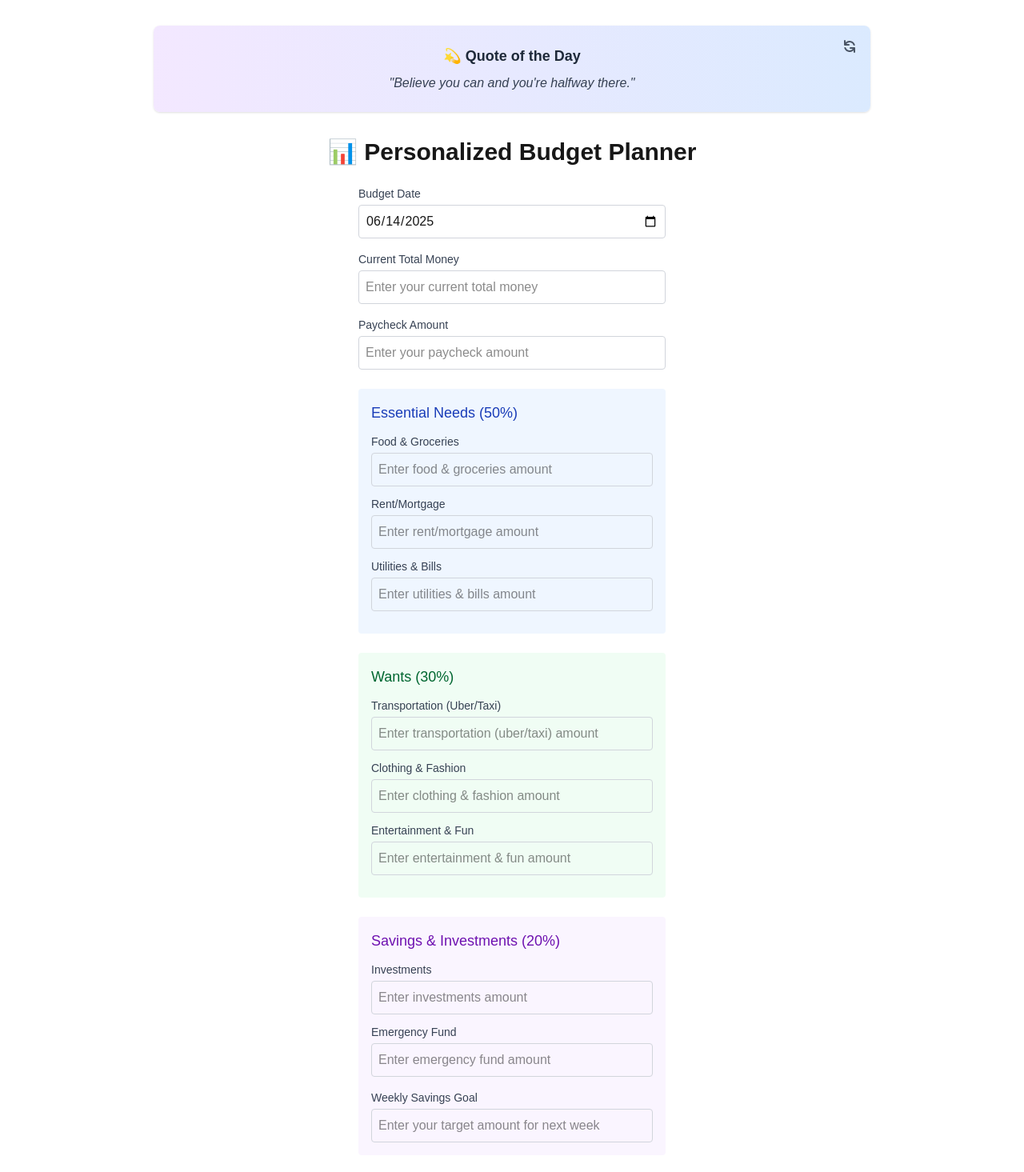
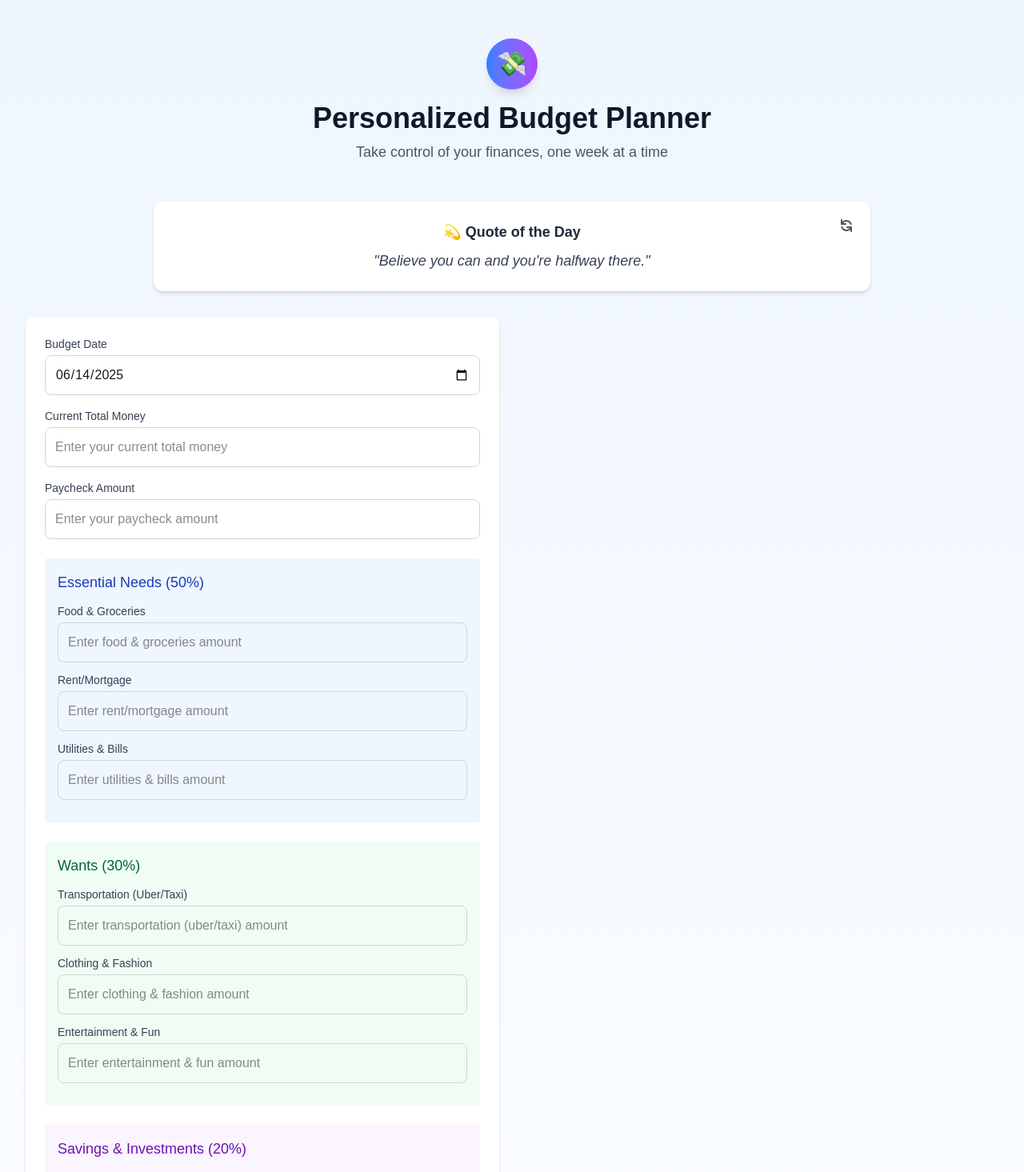
Before and after one commit to kingcatus/my_budget_app, a Next.js app: page / in a window 1280 px wide. Shown: the top 1465 px of the page at 80% size. Built offline with nearby package versions, Linux system fonts and the light colour scheme.

Commit message:
Updated homepage with improved styling and visuals

```diff
--- a/pages/index.tsx
+++ b/pages/index.tsx
@@ -446,14 +446,24 @@
   }, [recurringExpenses]);
 
   return (
-    <main className="min-h-screen flex flex-col items-center justify-center p-8">
+    <main className="min-h-screen bg-gradient-to-b from-blue-50 to-white">
+      <div className="max-w-7xl mx-auto px-4 sm:px-6 lg:px-8 py-12">
+        {/* Header Section */}
+        <div className="text-center mb-12">
+          <div className="inline-flex items-center justify-center w-16 h-16 rounded-full bg-gradient-to-r from-blue-500 to-purple-500 text-white text-3xl mb-4 shadow-lg">
+            💸
+          </div>
+          <h1 className="text-4xl font-bold text-gray-900 mb-2">Personalized Budget Planner</h1>
+          <p className="text-lg text-gray-600">Take control of your finances, one week at a time</p>
+        </div>
+
         {/* Quote of the Day Section */}
         {isClient && (
-        <div className="w-full max-w-4xl mb-8">
-          <div className="bg-gradient-to-r from-purple-100 to-blue-100 p-6 rounded-lg shadow-sm relative">
+          <div className="w-full max-w-4xl mx-auto mb-8">
+            <div className="bg-white p-6 rounded-xl shadow-md relative transform transition-all hover:scale-[1.01]">
               <button
                 onClick={refreshQuote}
-              className="absolute top-2 right-2 p-2 text-gray-600 hover:text-purple-600 transition-colors"
+                className="absolute top-3 right-3 p-2 text-gray-600 hover:text-purple-600 transition-colors"
                 title="Get new quote"
               >
                 <svg xmlns="http://www.w3.org/2000/svg" className="h-5 w-5" viewBox="0 0 20 20" fill="currentColor">
@@ -462,14 +472,17 @@
               </button>
               <div className="text-center">
                 <h2 className="text-lg font-semibold text-gray-800 mb-2">💫 Quote of the Day</h2>
-              <p className="text-gray-700 italic">"{dailyQuote}"</p>
+                <p className="text-gray-700 italic text-lg">"{dailyQuote}"</p>
               </div>
             </div>
           </div>
         )}
 
-      <h1 className="text-3xl font-bold mb-6">📊 Personalized Budget Planner</h1>
-      <form onSubmit={handleSubmit} className="space-y-6 w-full max-w-sm">
+        {/* Main Content */}
+        <div className="grid grid-cols-1 lg:grid-cols-2 gap-8 max-w-7xl mx-auto">
+          {/* Form Section */}
+          <div className="bg-white rounded-xl shadow-md p-6">
+            <form onSubmit={handleSubmit} className="space-y-6">
               <div className="space-y-4">
                 <div>
                   <label className="block text-sm font-medium text-gray-700 mb-1">Budget Date</label>
@@ -478,7 +491,7 @@
                     name="date"
                     value={form.date}
                     onChange={handleChange}
-              className="w-full p-2 border border-gray-300 rounded"
+                    className="w-full p-3 border border-gray-300 rounded-lg focus:ring-2 focus:ring-blue-500 focus:border-blue-500 transition-colors"
                     required
                   />
                 </div>
@@ -490,7 +503,7 @@
                     value={form.totalMoney}
                     onChange={handleChange}
                     placeholder="Enter your current total money"
-              className="w-full p-2 border border-gray-300 rounded"
+                    className="w-full p-3 border border-gray-300 rounded-lg focus:ring-2 focus:ring-blue-500 focus:border-blue-500 transition-colors"
                     required
                   />
                 </div>
@@ -502,7 +515,7 @@
                     value={form.paycheck}
                     onChange={handleChange}
                     placeholder="Enter your paycheck amount"
-              className="w-full p-2 border border-gray-300 rounded"
+                    className="w-full p-3 border border-gray-300 rounded-lg focus:ring-2 focus:ring-blue-500 focus:border-blue-500 transition-colors"
                     required
                   />
                 </div>
@@ -522,7 +535,7 @@
                         value={form[name as keyof typeof form]}
                         onChange={handleChange}
                         placeholder={`Enter ${label.toLowerCase()} amount`}
-                  className="w-full p-2 border border-gray-300 rounded"
+                        className="w-full p-3 border border-gray-300 rounded-lg focus:ring-2 focus:ring-blue-500 focus:border-blue-500 transition-colors"
                         required
                       />
                     </div>
@@ -542,7 +555,7 @@
                         value={form[name as keyof typeof form]}
                         onChange={handleChange}
                         placeholder={`Enter ${label.toLowerCase()} amount`}
-                  className="w-full p-2 border border-gray-300 rounded"
+                        className="w-full p-3 border border-gray-300 rounded-lg focus:ring-2 focus:ring-blue-500 focus:border-blue-500 transition-colors"
                         required
                       />
                     </div>
@@ -562,7 +575,7 @@
                         value={form[name as keyof typeof form]}
                         onChange={handleChange}
                         placeholder={`Enter ${label.toLowerCase()} amount`}
-                  className="w-full p-2 border border-gray-300 rounded"
+                        className="w-full p-3 border border-gray-300 rounded-lg focus:ring-2 focus:ring-blue-500 focus:border-blue-500 transition-colors"
                         required
                       />
                     </div>
@@ -577,7 +590,7 @@
                       value={form.goalTarget}
                       onChange={handleChange}
                       placeholder="Enter your target amount for next week"
-                className="w-full p-2 border border-gray-300 rounded"
+                      className="w-full p-3 border border-gray-300 rounded-lg focus:ring-2 focus:ring-blue-500 focus:border-blue-500 transition-colors"
                     />
                   </div>
                 </div>
@@ -593,7 +606,7 @@
                     value={form.notes}
                     onChange={handleChange}
                     placeholder="Add notes about this week's budget (optional)"
-              className="w-full p-2 border border-gray-300 rounded min-h-[80px] resize-y"
+                    className="w-full p-3 border border-gray-300 rounded-lg focus:ring-2 focus:ring-blue-500 focus:border-blue-500 transition-colors min-h-[80px] resize-y"
                   />
                 </div>
 
@@ -622,7 +635,7 @@
                 </div>
               </div>
 
-        <div className="border rounded-lg p-4 bg-gray-50">
+              <div className="border rounded-lg p-4 bg-slate-50">
                 <button
                   type="button"
                   onClick={() => setIsRecurringExpensesOpen(!isRecurringExpensesOpen)}
@@ -722,19 +735,21 @@
 
               <button
                 type="submit"
-          className="w-full bg-blue-600 text-white py-2 rounded hover:bg-blue-700"
+                className="w-full bg-gradient-to-r from-blue-600 to-blue-700 text-white py-3 rounded-lg font-medium hover:from-blue-700 hover:to-blue-800 transform transition-all hover:scale-[1.02] focus:outline-none focus:ring-2 focus:ring-blue-500 focus:ring-offset-2"
               >
                 Calculate Budget
               </button>
             </form>
+          </div>
 
+          {/* Results Section */}
           {result && (
-        <div className="mt-6 p-4 border rounded shadow w-full max-w-4xl bg-white">
-          <div className="mb-4 p-3 bg-blue-50 rounded">
+            <div className="bg-white rounded-xl shadow-md p-6">
+              <div className="mb-6 p-4 bg-gradient-to-r from-blue-50 to-purple-50 rounded-lg">
                 <div className="flex justify-between items-center">
                   <div>
                     <h3 className="font-medium text-blue-800">Projected Total After Paycheck</h3>
-                <p className="text-2xl font-bold text-blue-900">${result.projectedTotal.toFixed(2)}</p>
+                    <p className="text-3xl font-bold text-blue-900">${result.projectedTotal.toFixed(2)}</p>
                   </div>
                   <div className="text-right">
                     <p className="text-sm text-gray-600">Budget Date</p>
@@ -818,15 +833,20 @@
                   )}
                 </div>
               </div>
+            </div>
+          )}
+        </div>
 
         {/* History Section */}
-          <div className="mt-8 border-t pt-6">
-            <div className="flex justify-between items-center mb-4">
-              <h2 className="text-xl font-semibold">📅 Past Budgets</h2>
+        {result && (
+          <div className="mt-12 max-w-7xl mx-auto">
+            <div className="bg-white rounded-xl shadow-md p-6">
+              <div className="flex justify-between items-center mb-6">
+                <h2 className="text-2xl font-bold text-gray-900">📅 Past Budgets</h2>
                 {history.length > 0 && (
                   <button
                     onClick={clearHistory}
-                  className="px-3 py-1 text-sm text-red-600 hover:text-red-800 hover:bg-red-50 rounded"
+                    className="px-4 py-2 text-sm text-red-600 hover:text-red-800 hover:bg-red-50 rounded-lg transition-colors"
                   >
                     Clear All History
                   </button>
@@ -834,9 +854,9 @@
               </div>
 
               {history.length === 0 ? (
-              <p className="text-gray-500 text-center py-4">No past budgets recorded yet.</p>
+                <p className="text-gray-500 text-center py-8">No past budgets recorded yet.</p>
               ) : (
-              <div className="space-y-4">
+                <div className="space-y-6">
                   {history.map((entry, index) => {
                     const totalIncome = parseFloat(entry.totalMoney) + parseFloat(entry.paycheck);
                     const needsPercentage = (entry.needs.total / totalIncome) * 100;
@@ -851,7 +871,7 @@
                     const biggestCategory = getBiggestCategory(entry.needs.total, entry.wants.total);
 
                     return (
-                    <div key={index} className="p-4 bg-gray-50 rounded-lg">
+                      <div key={index} className="bg-slate-50 rounded-lg p-6 transform transition-all hover:scale-[1.01]">
                         <div className="flex justify-between items-start mb-2">
                           <h3 className="font-medium">
                             Week of {new Date(entry.date).toLocaleDateString('en-US', {
@@ -983,71 +1003,9 @@
                 </div>
               )}
             </div>
-
-          {/* Weekly Budget Comparison Chart */}
-          <div className="mt-8 border-t pt-6">
-            <div className="text-center mb-6">
-              <h2 className="text-2xl font-bold text-gray-800">📊 Weekly Budget Trends</h2>
-              <p className="text-gray-600 mt-1">Track your spending and saving patterns over time</p>
-            </div>
-
-            {history.length === 0 ? (
-              <p className="text-gray-500 text-center py-8">Add budgets to see your spending and saving trends.</p>
-            ) : (
-              <div className="bg-white p-6 rounded-xl shadow-sm">
-                <div className="h-[400px] w-full">
-                  <ResponsiveContainer width="100%" height="100%">
-                    <BarChart
-                      data={formatChartData(history)}
-                      margin={{ top: 20, right: 30, left: 20, bottom: 5 }}
-                    >
-                      <CartesianGrid strokeDasharray="3 3" stroke="#f0f0f0" />
-                      <XAxis
-                        dataKey="date"
-                        tick={{ fontSize: 12 }}
-                        angle={-45}
-                        textAnchor="end"
-                        height={60}
-                        label={{ value: 'Week', position: 'insideBottom', offset: -5 }}
-                      />
-                      <YAxis
-                        tick={{ fontSize: 12 }}
-                        tickFormatter={(value) => `$${value}`}
-                        label={{ value: 'Amount ($)', angle: -90, position: 'insideLeft', offset: 10 }}
-                      />
-                      <RechartsTooltip
-                        content={<CustomTooltip />}
-                        cursor={{ fill: 'rgba(0, 0, 0, 0.1)' }}
-                      />
-                      <RechartsLegend
-                        verticalAlign="top"
-                        height={36}
-                        wrapperStyle={{
-                          paddingTop: '20px'
-                        }}
-                      />
-                      <Bar
-                        dataKey="spent"
-                        name="Spent"
-                        fill="#EF4444"
-                        radius={[4, 4, 0, 0]}
-                        maxBarSize={50}
-                      />
-                      <Bar
-                        dataKey="saved"
-                        name="Saved"
-                        fill="#10B981"
-                        radius={[4, 4, 0, 0]}
-                        maxBarSize={50}
-                      />
-                    </BarChart>
-                  </ResponsiveContainer>
-                </div>
           </div>
         )}
       </div>
-        </div>
-      )}
     </main>
   );
 }
```
Lines whose indentation alone changed are shown as unchanged.
